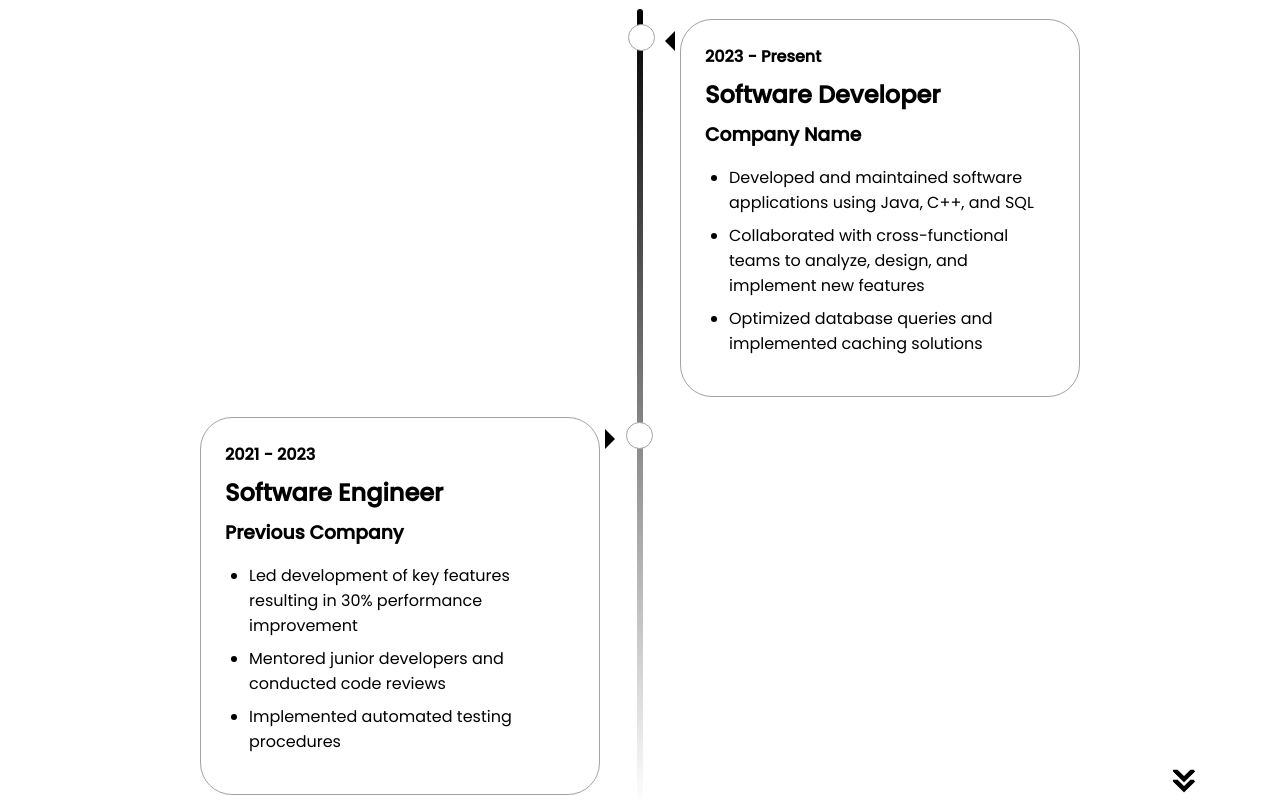
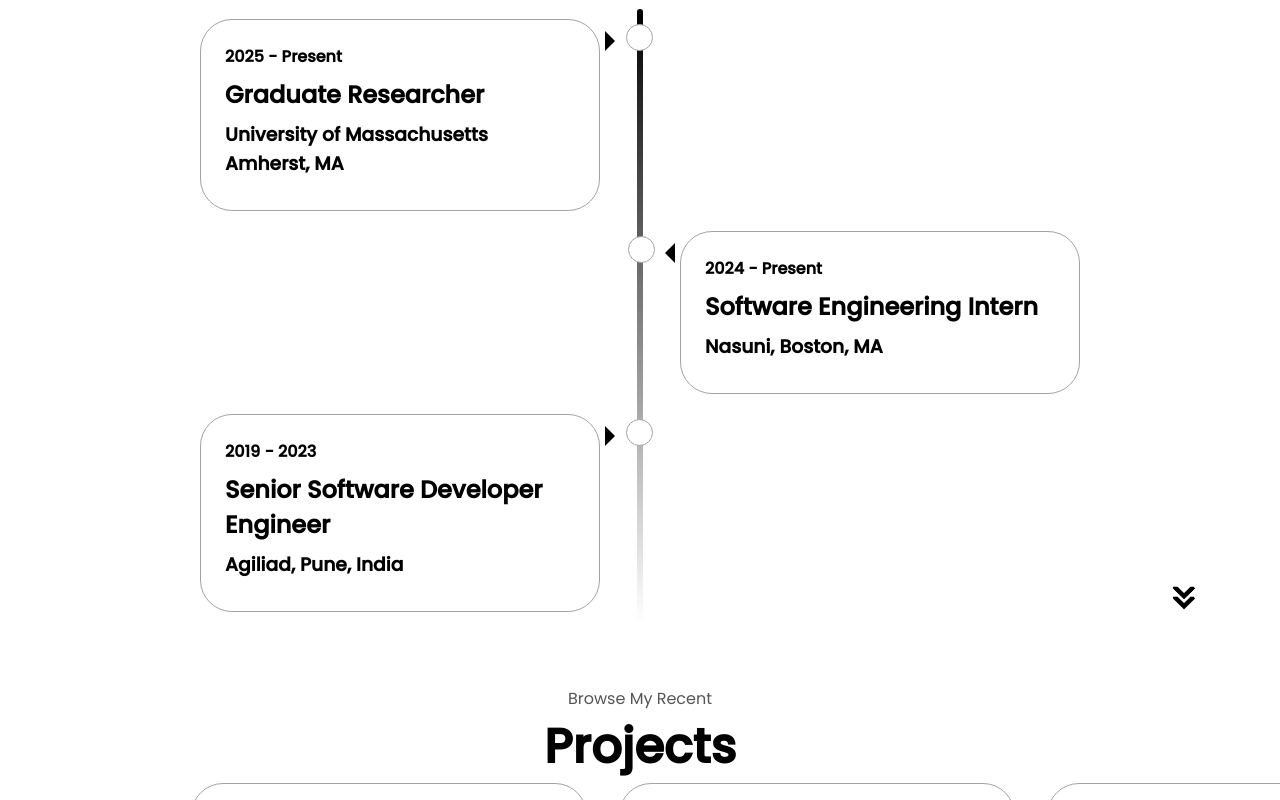
Before and after one commit to dhrp01/dhrp01.github.io, a plain HTML site: page index.html in a window 1280 px wide. Shown: the part 1680-2480 px from the top of the page. Drawn offline with Linux system fonts and the light colour scheme.

Commit message:
Update experience

```diff
--- a/index.html
+++ b/index.html
@@ -115,31 +115,41 @@
         <h1 class="title">Experience</h1>
         <div class="timeline-container">
             <div class="timeline">
+
+                <!-- Left side -->
+                <div class="timeline-item left">
+                    <div class="content">
+                        <div class="date">2025 - Present</div>
+                        <h2>Graduate Researcher</h2>
+                        <h3>University of Massachusetts Amherst, MA</h3>
+                    </div>
+                </div>
+
                 <!-- Right side -->
                 <div class="timeline-item right">
                     <div class="content">
-                        <div class="date">2023 - Present</div>
-                        <h2>Software Developer</h2>
-                        <h3>Company Name</h3>
-                        <ul>
+                        <div class="date">2024 - Present</div>
+                        <h2>Software Engineering Intern</h2>
+                        <h3>Nasuni, Boston, MA</h3>
+                        <!-- <ul>
                             <li>Developed and maintained software applications using Java, C++, and SQL</li>
                             <li>Collaborated with cross-functional teams to analyze, design, and implement new features</li>
                             <li>Optimized database queries and implemented caching solutions</li>
-                        </ul>
+                        </ul> -->
                     </div>
                 </div>
 
                 <!-- Left side -->
                 <div class="timeline-item left">
                     <div class="content">
-                        <div class="date">2021 - 2023</div>
-                        <h2>Software Engineer</h2>
-                        <h3>Previous Company</h3>
-                        <ul>
+                        <div class="date">2019 - 2023</div>
+                        <h2>Senior Software Developer Engineer</h2>
+                        <h3>Agiliad, Pune, India</h3>
+                        <!-- <ul>
                             <li>Led development of key features resulting in 30% performance improvement</li>
                             <li>Mentored junior developers and conducted code reviews</li>
                             <li>Implemented automated testing procedures</li>
-                        </ul>
+                        </ul> -->
                     </div>
                 </div>
 
@@ -737,7 +747,7 @@
                 </ul>
             </div>
         </nav>
-        <p>The end. Or is it a new beginning?</p>
+        <p>The end. Or is it just a beginning?</p>
         <p>Copyright &#169; 2025 Dhrumeen Patel. All Rights Reserved</p>
     </footer>
     <script src="script.js"></script>
```
